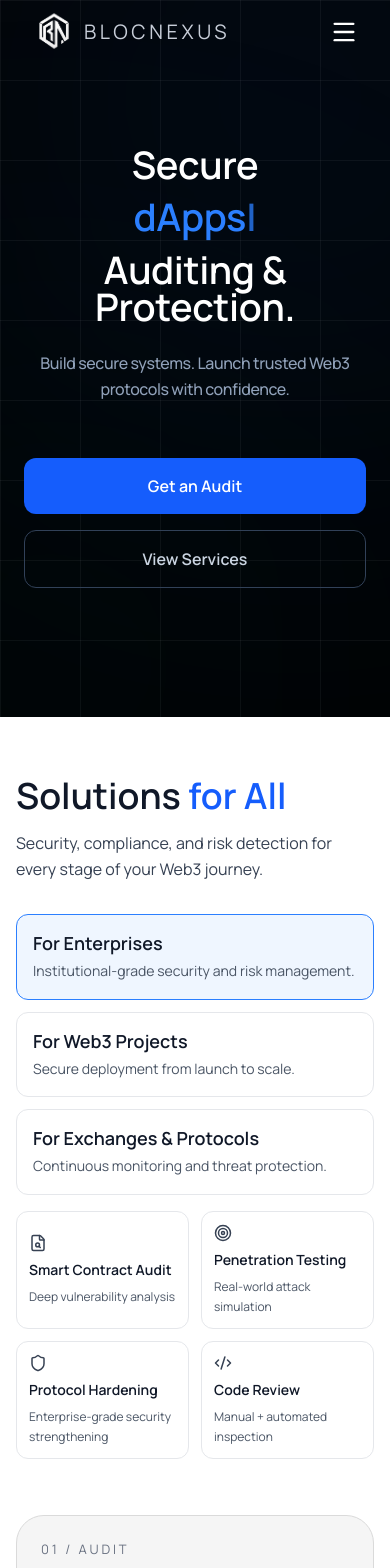
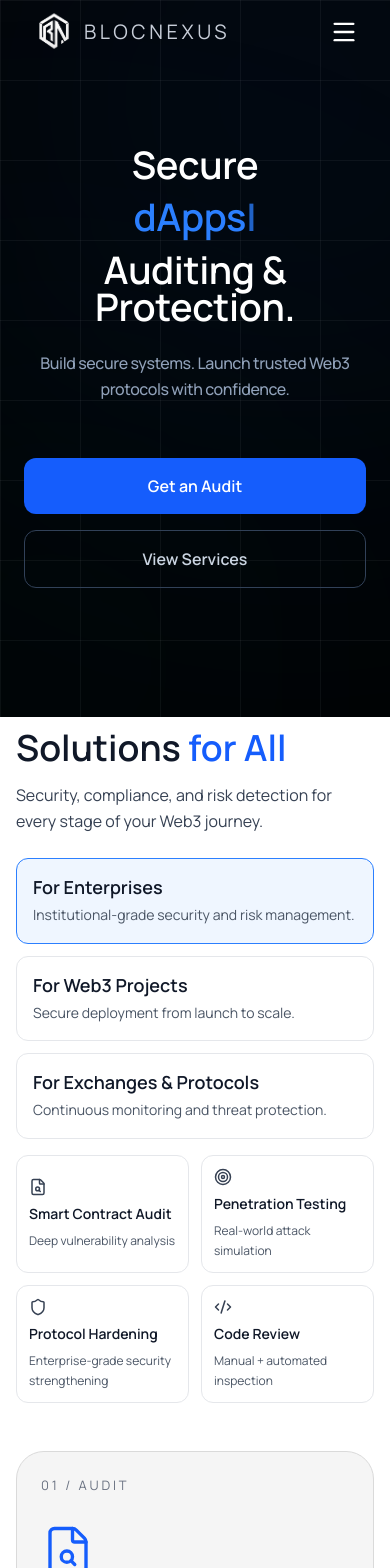
Before and after one commit to Yogeshwaran080/blocnexus_auditfirm, a React (Vite) app: page / in a window 390 px wide. Shown: the top 1568 px of the page. Built offline with nearby package versions, Linux system fonts and the light colour scheme.

Commit message:
solution section alignement change

```diff
--- a/src/components/Solutions.jsx
+++ b/src/components/Solutions.jsx
@@ -91,9 +91,9 @@ export default function SolutionsSection() {
   ];
 
   return (
-    <section className="w-full bg-white py-14 md:py-8 px-4 md:px-16">
+<section className="w-full bg-white pt-2 pb-12 md:pt-8 md:pb-8 px-4 md:px-16">
       {/* TITLE */}
-      <div className="max-w-7xl mx-auto mb-8 md:mb-10">
+      <div className="max-w-7xl mx-auto mb-6 md:mb-10">
         <h1 className="text-4xl sm:text-5xl md:text-7xl font-semibold text-gray-900 leading-tight">
           Solutions <span className="text-blue-600">for All</span>
         </h1>
```
